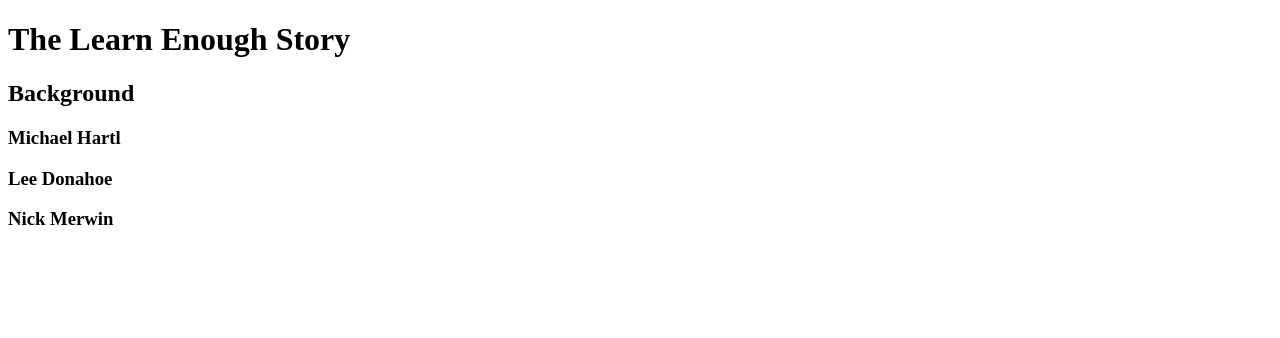
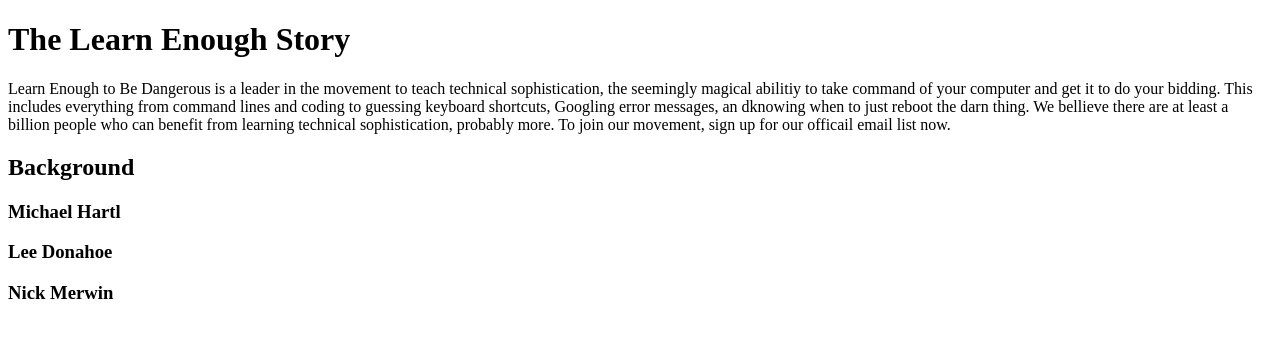
Before and after one commit to mattcturek/sample_website, a plain HTML site: page index.html in a window 1280 px wide. Drawn offline with Linux system fonts and the light colour scheme.

Commit message:
Added paragraph describing the program and book.

```diff
--- a/index.html
+++ b/index.html
@@ -6,6 +6,16 @@
     </head>
     <body>
         <h1>The Learn Enough Story</h1>
+        <p>
+            Learn Enough to Be Dangerous is a leader in the movement to teach
+            technical sophistication, the seemingly magical abilitiy to take
+            command of your computer and get it to do your bidding. This includes
+            everything from command lines and coding to guessing keyboard shortcuts,
+            Googling error messages, an dknowing when to just reboot the darn thing.
+            We bellieve there are at least a billion people who can benefit from
+            learning technical sophistication, probably more. To join our
+            movement, sign up for our officail email list now.
+        </p>
         <h2>Background</h2>
         <h3>Michael Hartl</h3>
         <h3>Lee Donahoe</h3>
```
